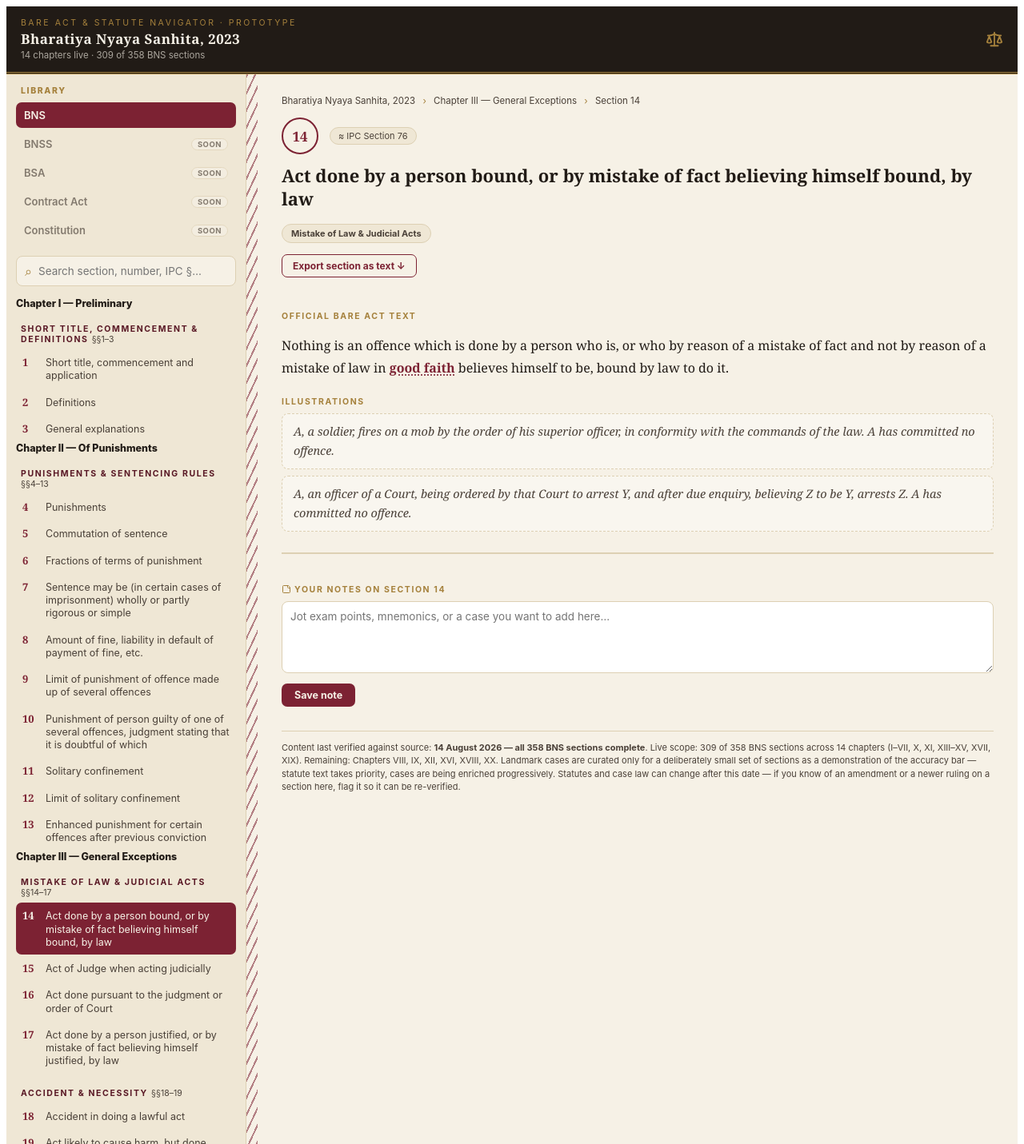
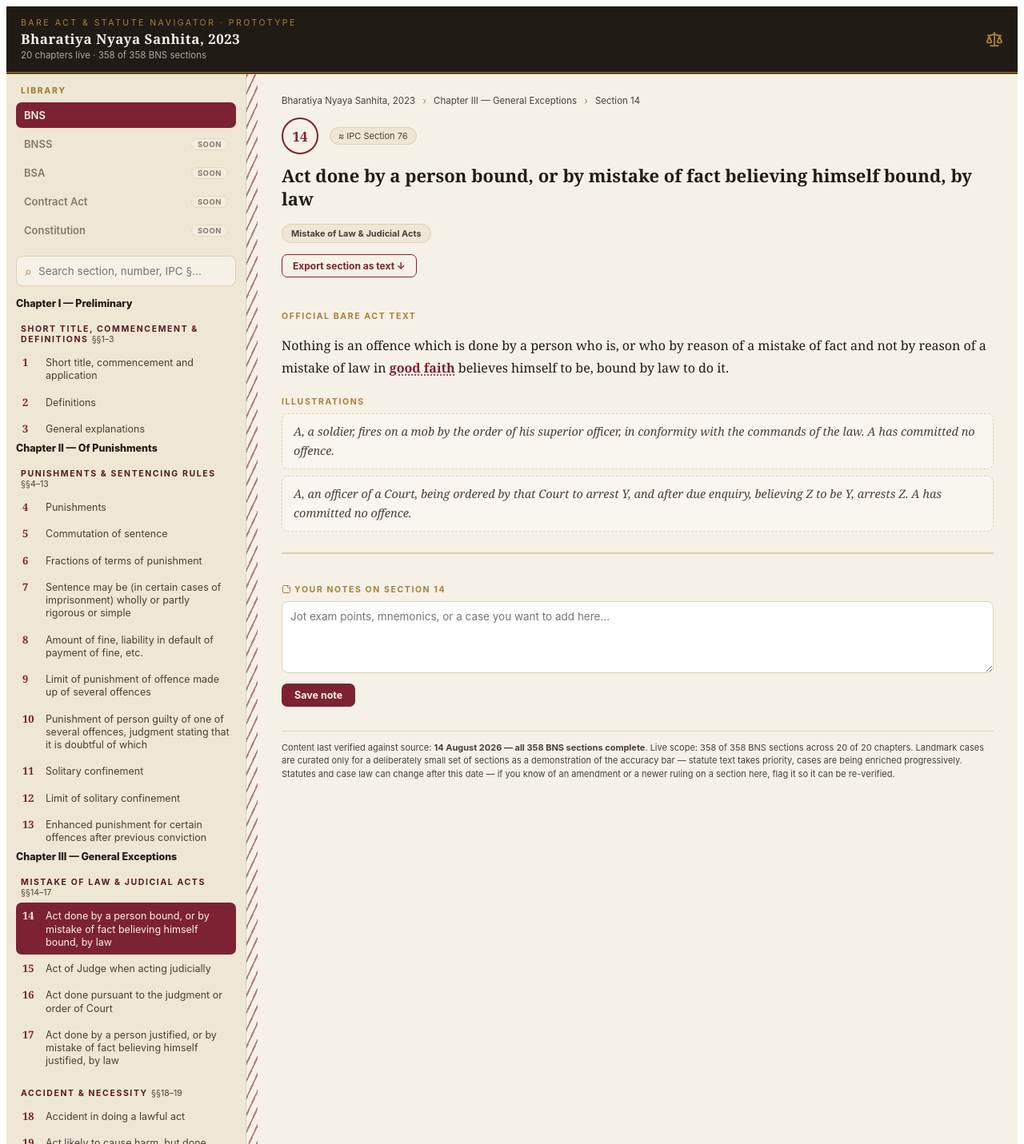
Before and after one commit to RoleForgeAI/Nyaya-Seekho, a React (Vite) app: page / in a window 1280 px wide. Shown: the top 1431 px of the page at 80% size. Built offline with nearby package versions, Linux system fonts and the light colour scheme.

Commit message:
Add files via upload

```diff
--- a/src/App.jsx
+++ b/src/App.jsx
@@ -2003,6 +2003,19 @@ const SECTION_MAP = Object.fromEntries(SECTIONS.map((s) => [s.id, s]));
 const DEF_KEYS = Object.keys(DEFINITIONS).sort((a, b) => b.length - a.length);
 const DEF_REGEX = new RegExp(`(${DEF_KEYS.join("|")})`, "gi");
 
+function chapterOf(section) {
+  return CHAPTERS.find((ch) => ch.id === CATEGORIES.find((cat) => cat.id === section.category)?.chapter);
+}
+
+// Coverage stats derived from CHAPTERS/SECTIONS so the header/footer never need manual updates.
+const BNS_CHAPTERS = CHAPTERS.filter((c) => c.act === "BNS");
+const BNS_TOTAL_SECTIONS = Math.max(...BNS_CHAPTERS.flatMap((c) => c.range.split(/[–-]/).map(Number)));
+const BNS_SECTIONS = SECTIONS.filter((s) => chapterOf(s)?.act === "BNS");
+const BNS_LIVE_SECTION_COUNT = BNS_SECTIONS.length;
+const BNS_LIVE_CHAPTER_IDS = [...new Set(BNS_SECTIONS.map((s) => chapterOf(s)?.id))];
+const BNS_LIVE_CHAPTER_COUNT = BNS_LIVE_CHAPTER_IDS.length;
+const BNS_REMAINING_CHAPTERS = BNS_CHAPTERS.filter((c) => !BNS_LIVE_CHAPTER_IDS.includes(c.id));
+
 /* ------------------------------------------------------------------ */
 
 function renderWithDefs(text, onOpenDef) {
@@ -2041,6 +2054,14 @@ export default function BareActNavigator() {
 
   const section = SECTION_MAP[selectedId];
 
+  // The reading pane's own scroll container can be `.main`, or — on the current layout,
+  // where `.app` merely sets a min-height — the document itself. Reset both so the top of
+  // the newly-selected section is always what the reader sees, regardless of which scrolls.
+  useEffect(() => {
+    if (mainRef.current) mainRef.current.scrollTop = 0;
+    window.scrollTo(0, 0);
+  }, [selectedId]);
+
   const [noteError, setNoteError] = useState("");
   const storageAvailable = typeof window !== "undefined" && !!window.localStorage;
 
@@ -2049,7 +2070,6 @@ export default function BareActNavigator() {
     setNoteError("");
     if (!storageAvailable) {
       setNoteStatus("unavailable");
-      if (mainRef.current) mainRef.current.scrollTop = 0;
       return;
     }
     setNoteStatus("loading");
@@ -2068,7 +2088,6 @@ export default function BareActNavigator() {
         }
       }
     })();
-    if (mainRef.current) mainRef.current.scrollTop = 0;
     return () => { cancelled = true; };
   }, [selectedId, storageAvailable]);
 
@@ -2448,7 +2467,7 @@ export default function BareActNavigator() {
         <div className="topbar-titles">
           <p className="eyebrow">Bare Act &amp; Statute Navigator · Prototype</p>
           <h1>Bharatiya Nyaya Sanhita, 2023</h1>
-          <div className="sub">14 chapters live · 309 of 358 BNS sections</div>
+          <div className="sub">{BNS_LIVE_CHAPTER_COUNT} chapters live · {BNS_LIVE_SECTION_COUNT} of {BNS_TOTAL_SECTIONS} BNS sections</div>
         </div>
         <Scale size={22} color="#a5813c" style={{ flexShrink: 0 }} />
       </div>
@@ -2600,9 +2619,10 @@ export default function BareActNavigator() {
           </div>
 
           <p className="disclaimer">
-            Content last verified against source: <strong>{CONTENT_LAST_VERIFIED}</strong>. Live scope: 309 of 358 BNS sections
-            across 14 chapters (I–VII, X, XI, XIII–XV, XVII, XIX). Remaining: Chapters VIII, IX, XII, XVI, XVIII, XX.
-            Landmark cases are curated only for a deliberately small set of sections as a demonstration of the accuracy bar —
+            Content last verified against source: <strong>{CONTENT_LAST_VERIFIED}</strong>. Live scope: {BNS_LIVE_SECTION_COUNT} of {BNS_TOTAL_SECTIONS} BNS sections
+            across {BNS_LIVE_CHAPTER_COUNT} of {BNS_CHAPTERS.length} chapters.
+            {BNS_REMAINING_CHAPTERS.length > 0 && ` Remaining: Chapters ${BNS_REMAINING_CHAPTERS.map((c) => c.id).join(", ")}.`}
+            {" "}Landmark cases are curated only for a deliberately small set of sections as a demonstration of the accuracy bar —
             statute text takes priority, cases are being enriched progressively. Statutes and case law can change after this
             date — if you know of an amendment or a newer ruling on a section here, flag it so it can be re-verified.
           </p>
```
